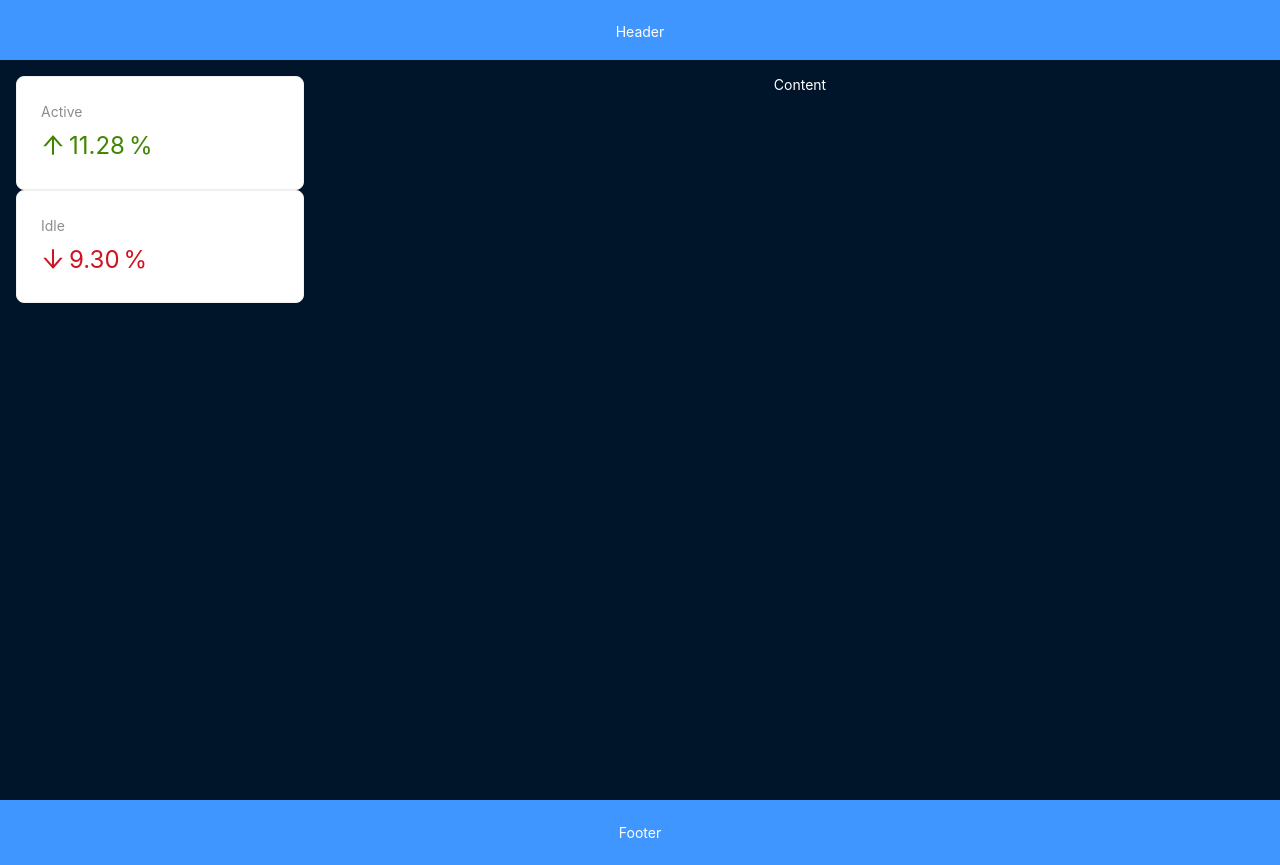
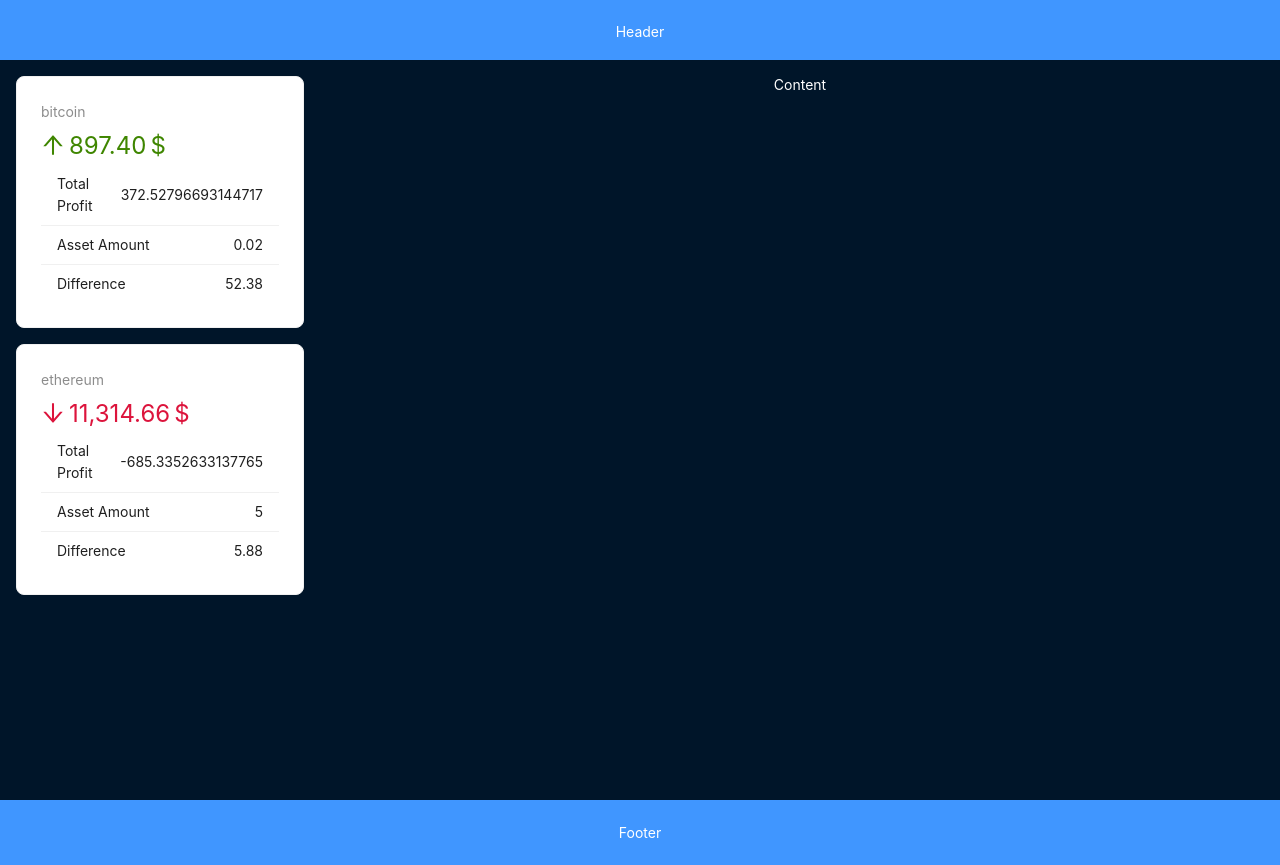
Before and after one commit to askend3d/react-crypto-app, a React (Vite) app: page / in a window 1280 px wide. Built offline with nearby package versions, Linux system fonts and the light colour scheme.

Commit message:
update-card

```diff
--- a/index.html
+++ b/index.html
@@ -2,9 +2,8 @@
 <html lang="en">
   <head>
     <meta charset="UTF-8" />
-    <link rel="icon" type="image/svg+xml" href="/vite.svg" />
     <meta name="viewport" content="width=device-width, initial-scale=1.0" />
-    <title>Vite + React</title>
+    <title>crypto app</title>
   </head>
   <body>
     <div id="root"></div>
--- a/src/api.js
+++ b/src/api.js
@@ -4,14 +4,14 @@
     return new Promise((resolve) => {
         setTimeout(() => {
             resolve(cryptoData);
-        }, 1000);
+        }, 1);
     });
 }
 
-export function fakeFetchCryptoAssets() {
+export function fetchCryptoAssets() {
     return new Promise((resolve) => {
         setTimeout(() => {
             resolve(cryptoAssets);
-        }, 1000);
+        }, 1);
     });
 }
--- a/src/components/layout/AppSider.jsx
+++ b/src/components/layout/AppSider.jsx
@@ -1,31 +1,91 @@
-import { Card, Layout, Statistic } from "antd";
+import { Card, Layout, List, Spin, Statistic, Typography } from "antd";
 import { ArrowUpOutlined, ArrowDownOutlined } from "@ant-design/icons";
+import { useEffect, useState } from "react";
+import { fakeFetchCrypto, fetchCryptoAssets } from "../../api";
+import { percentDifference } from "../../utils";
+
 const siderStyle = {
     padding: "1rem",
 };
+
 export default function AppSider() {
+    const [loading, setLoading] = useState(false);
+    const [crypto, setCrypto] = useState([]);
+    const [assets, setAssets] = useState([]);
+
+    useEffect(() => {
+        async function preload() {
+            setLoading(true);
+            const { result } = await fakeFetchCrypto();
+            const assets = await fetchCryptoAssets();
+            setAssets(
+                assets.map((asset) => {
+                    const coin = result.find((c) => c.id === asset.id);
+                    return {
+                        grow: asset.price < coin.price,
+                        growPercent: percentDifference(asset.price, coin.price),
+                        totalAmount: asset.amount * coin.price,
+                        totalProfit:
+                            asset.amount * coin.price -
+                            asset.amount * asset.price,
+                        ...asset,
+                    };
+                })
+            );
+            setCrypto(result);
+            setLoading(false);
+        }
+        preload();
+    }, []);
+
+    if (loading) {
+        return <Spin fullscreen />;
+    }
     return (
         <Layout.Sider width="25%" style={siderStyle}>
-            <Card>
-                <Statistic
-                    title="Active"
-                    value={11.28}
-                    precision={2}
-                    valueStyle={{ color: "#3f8600" }}
-                    prefix={<ArrowUpOutlined />}
-                    suffix="%"
-                />
-            </Card>
-            <Card>
-                <Statistic
-                    title="Idle"
-                    value={9.3}
-                    precision={2}
-                    valueStyle={{ color: "#cf1322" }}
-                    prefix={<ArrowDownOutlined />}
-                    suffix="%"
-                />
-            </Card>
+            {assets.map((asset) => (
+                <Card key={asset.id} style={{ marginBottom: "1rem" }}>
+                    <Statistic
+                        title={asset.id}
+                        value={asset.totalAmount}
+                        precision={2}
+                        valueStyle={{
+                            color: asset.grow ? "#3f8600" : "crimson",
+                        }}
+                        prefix={
+                            asset.grow ? (
+                                <ArrowUpOutlined />
+                            ) : (
+                                <ArrowDownOutlined />
+                            )
+                        }
+                        suffix="$"
+                    />
+                    <List
+                        size="small"
+                        dataSource={[
+                            {
+                                title: "Total Profit",
+                                value: asset.totalProfit,
+                            },
+                            {
+                                title: "Asset Amount",
+                                value: asset.amount,
+                            },
+                            {
+                                title: "Difference",
+                                value: asset.growPercent,
+                            }
+                        ]}
+                        renderItem={(item) => (
+                            <List.Item>
+                                <span>{item.title}</span>
+                                <span>{item.value}</span>
+                            </List.Item>
+                        )}
+                    />
+                </Card>
+            ))}
         </Layout.Sider>
     );
 }
--- /dev/null
+++ b/src/utils.js
@@ -0,0 +1,3 @@
+export function percentDifference(a, b) {
+    return +(100 * Math.abs((a - b) / ((a + b) / 2))).toFixed(2);
+}
```
